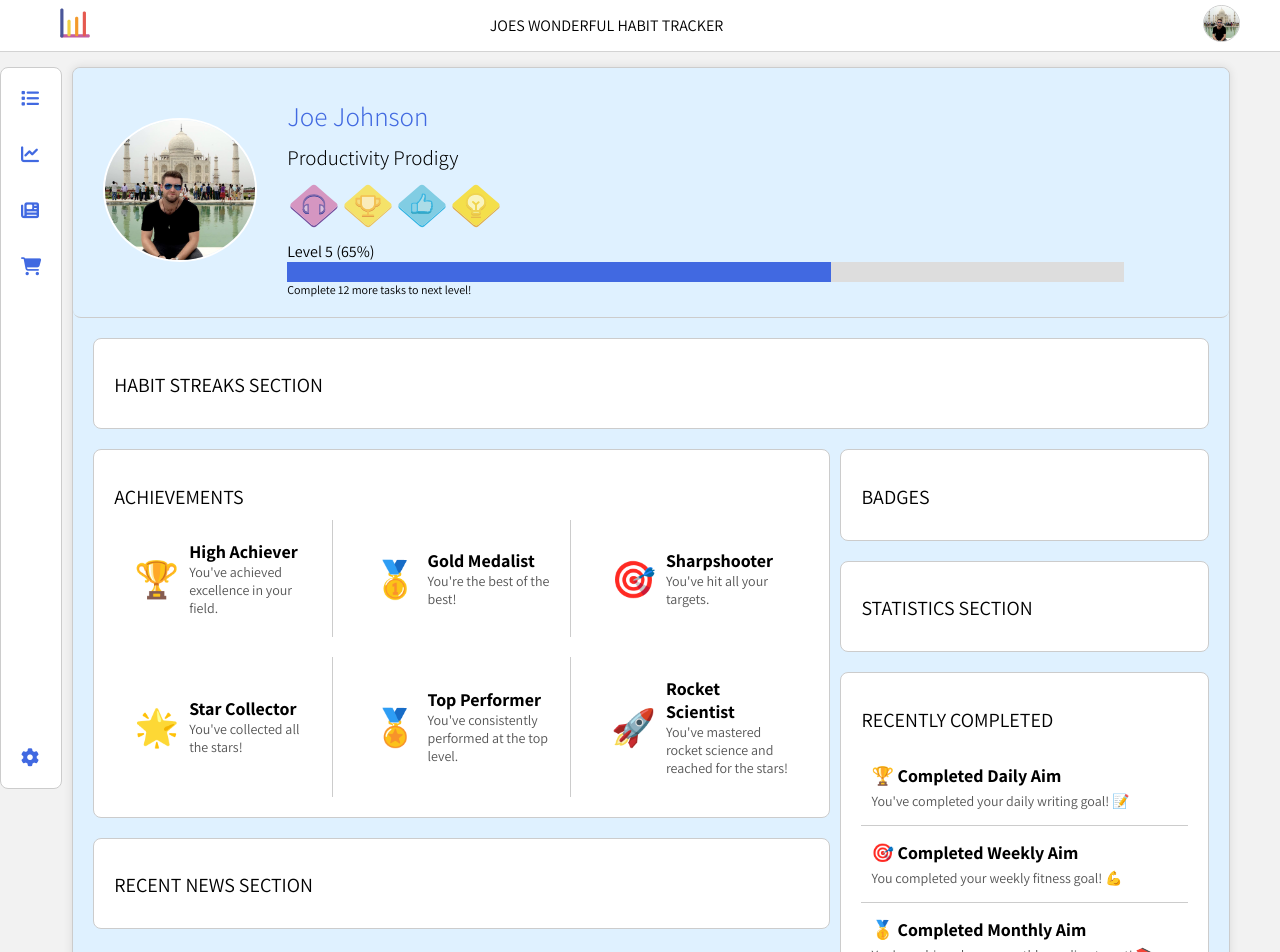
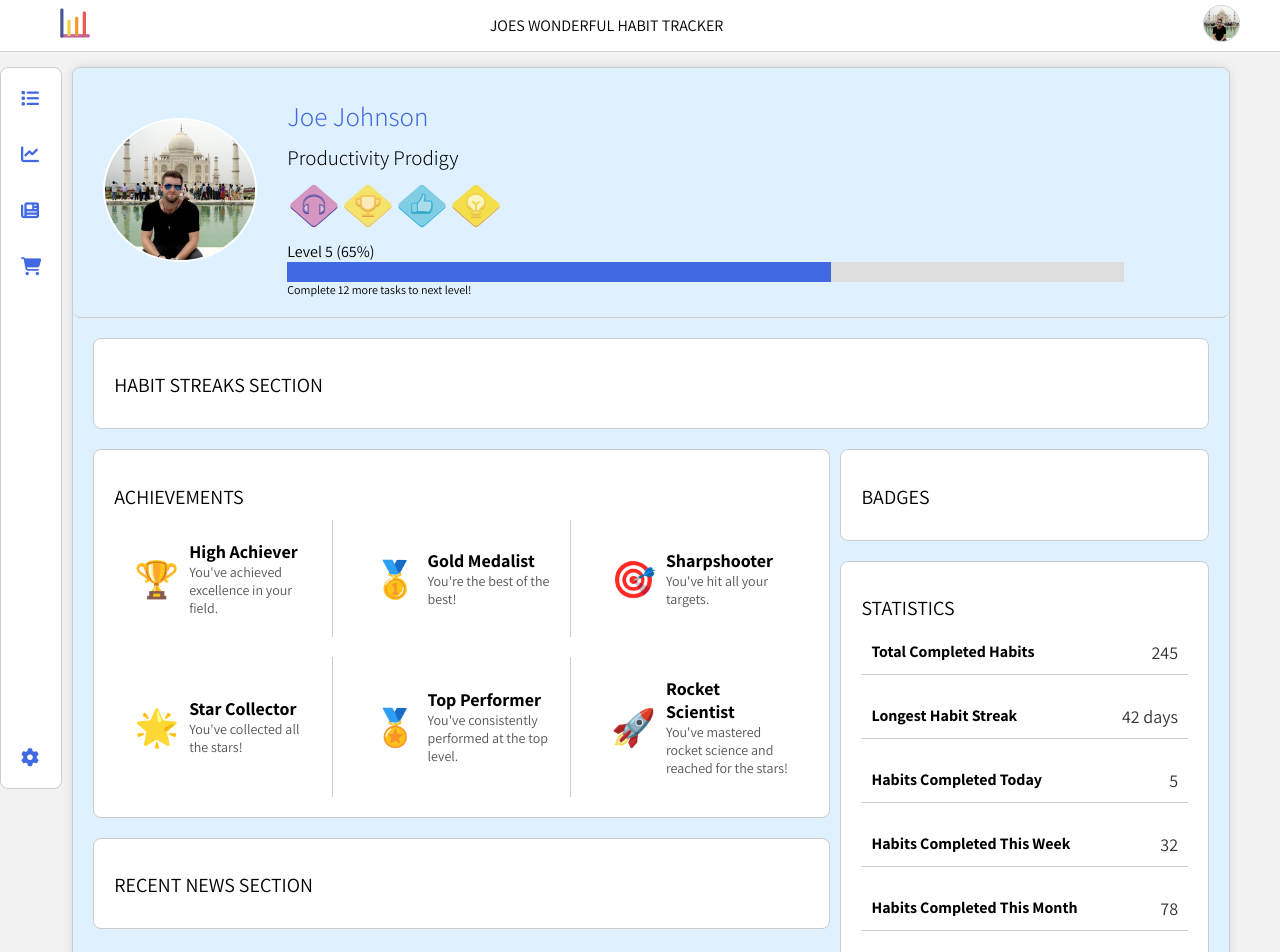
Before and after one commit to joseph-johnson27001/habits_tracker, a Vue app: page /#/profile in a window 1280 px wide. Shown: the top 952 px of the page. Built offline with nearby package versions, Linux system fonts and the light colour scheme.

Commit message:
Statistics section

```diff
--- a/src/components/ProfilePage/StatisticsSection.vue
+++ b/src/components/ProfilePage/StatisticsSection.vue
@@ -1,16 +1,68 @@
 <template>
   <div class="statistics-section">
-    <h1>STATISTICS SECTION</h1>
+    <h1>STATISTICS</h1>
+    <div class="statistics-summary">
+      <div class="stat-item">
+        <div class="stat-label">Total Completed Habits</div>
+        <div class="stat-value">{{ totalCompletedHabits }}</div>
+      </div>
+      <div class="stat-item">
+        <div class="stat-label">Longest Habit Streak</div>
+        <div class="stat-value">{{ longestHabitStreak }} days</div>
+      </div>
+      <div class="stat-item">
+        <div class="stat-label">Habits Completed Today</div>
+        <div class="stat-value">{{ habitsCompletedToday }}</div>
+      </div>
+      <div class="stat-item">
+        <div class="stat-label">Habits Completed This Week</div>
+        <div class="stat-value">{{ habitsCompletedThisWeek }}</div>
+      </div>
+      <div class="stat-item">
+        <div class="stat-label">Habits Completed This Month</div>
+        <div class="stat-value">{{ habitsCompletedThisMonth }}</div>
+      </div>
+      <div class="stat-item">
+        <div class="stat-label">Habits Completed This Year</div>
+        <div class="stat-value">{{ habitsCompletedThisYear }}</div>
+      </div>
+    </div>
   </div>
 </template>
 
 <script>
 export default {
   name: "StatisticsSection",
-  // Add your component logic here
+  data() {
+    return {
+      totalCompletedHabits: 245,
+      longestHabitStreak: 42,
+      habitsCompletedToday: 5,
+      habitsCompletedThisWeek: 32,
+      habitsCompletedThisMonth: 78,
+      habitsCompletedThisYear: 210,
+    };
+  },
 };
 </script>
 
 <style scoped>
-/* Add component-specific styles here */
+.stat-item {
+  margin-bottom: 20px;
+  padding: 10px;
+  display: flex;
+  justify-content: space-between; /* Align values to both ends */
+  border-bottom: 1px solid #ccc;
+  background-color: white;
+}
+
+.stat-label {
+  font-weight: bold;
+  font-size: 16px;
+}
+
+.stat-value {
+  font-size: 18px;
+  color: #333;
+}
 </style>
```
